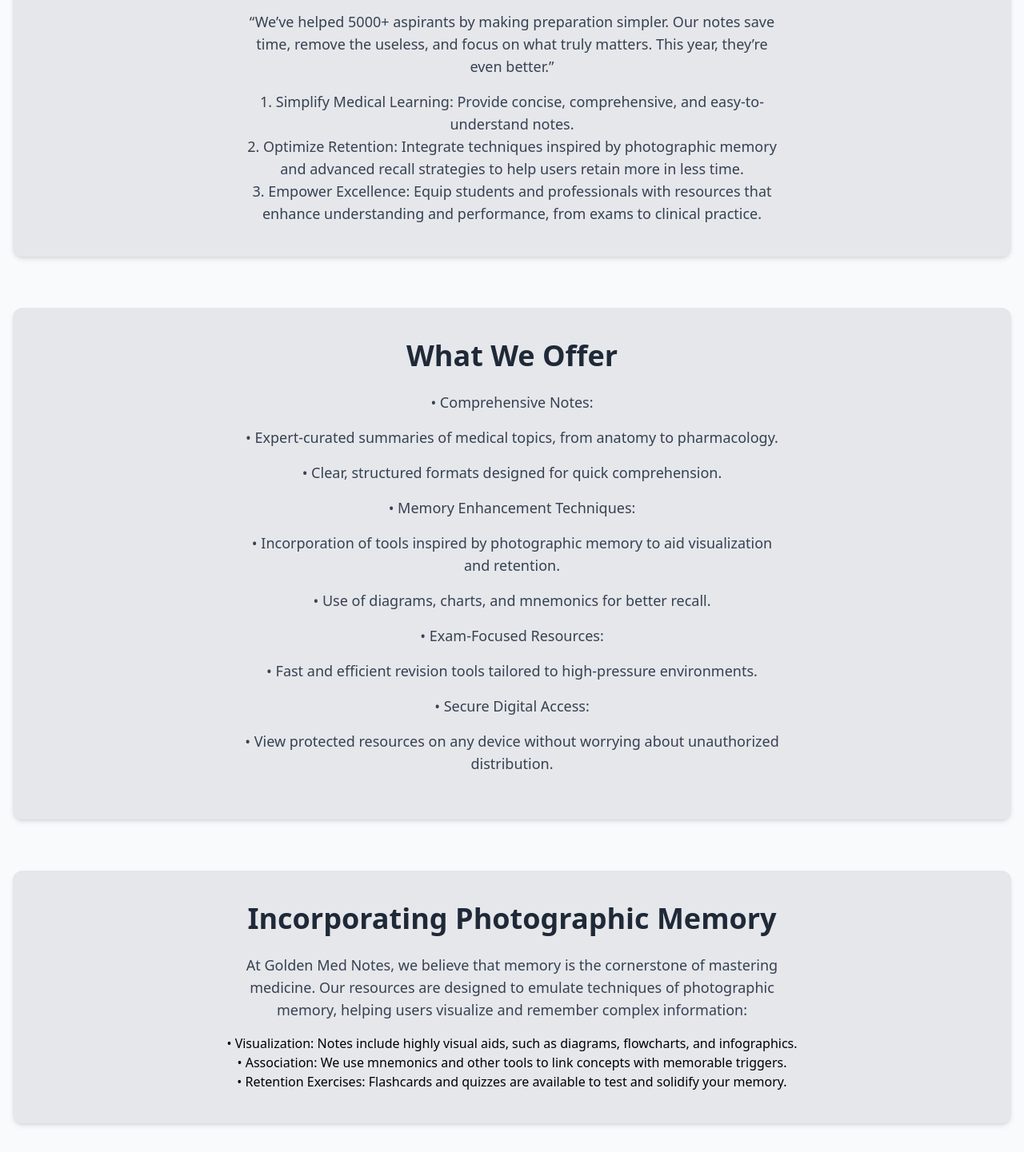
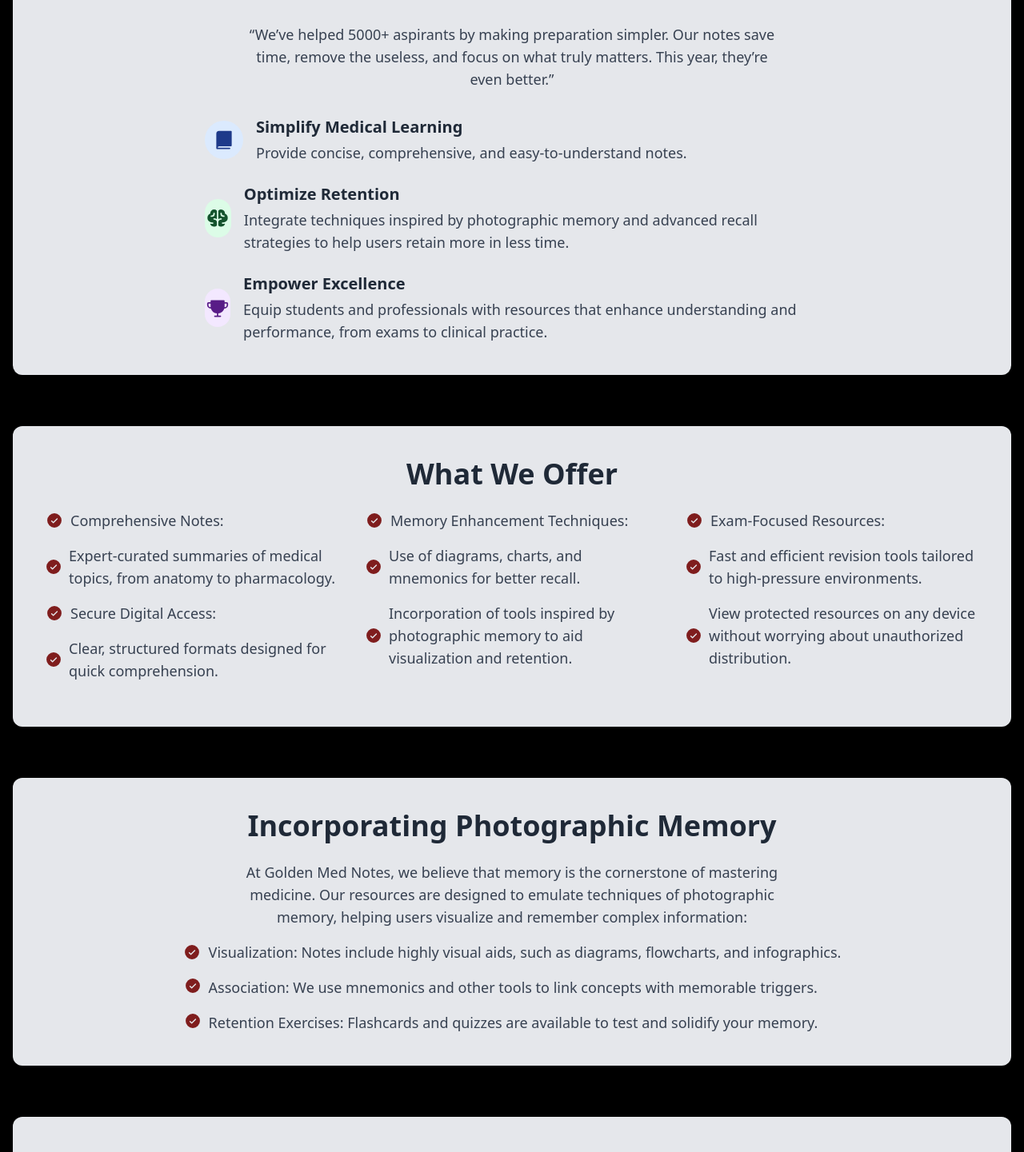
Before and after one commit to pearlorganisation/Golden_Frontend, a React (Vite) app: page /aboutus in a window 1280 px wide. Shown: the part 1315-2756 px from the top of the page at 80% size. Built offline with nearby package versions, Linux system fonts and the light colour scheme; no server answers.

Commit message:
merged anjali with shubham-new

```diff
--- a/src/pages/AboutUs.jsx
+++ b/src/pages/AboutUs.jsx
@@ -1,9 +1,11 @@
 import React from "react";
 import TextAnimation from "../components/TextAnimation";
+import { PiBookFill, PiBrainFill, PiCheckCircleFill, PiClockFill, PiGlobeFill, PiLightbulbFill, PiShieldCheckFill, PiTrophyFill } from "react-icons/pi";
+
 
 const AboutUs = () => {
   return (
-    <div className="bg-gray-50 min-h-screen py-12">
+    <div className="bg-black min-h-screen py-12">
       <div className="container mx-auto px-4">
         {/* Overview Section */}
         <div className="py-20 text-center flex flex-col ">
@@ -24,7 +26,7 @@
             as="p"
             letterAnime={true}
             text="Welcome to Golden Med Notes, your trusted partner in mastering medical concepts efficiently and effectively. We understand the challenges of navigating complex medical knowledge, and we’re here to simplify your learning journey with expertly crafted resources that save time while maximizing retention."
-            classname="text-xl w-3/5 mx-auto leading-8 lowercase"
+            classname="text-xl w-3/5 mx-auto leading-8 lowercase text-white"
             variants={{
               hidden: { filter: "blur(4px)", opacity: 0, y: 20 },
               visible: {
@@ -64,7 +66,7 @@
             text=" Our Vision"
             direction="left"
             lineAnime={true}
-            classname="text-4xl font-semibold capitalize "
+            classname="text-4xl font-semibold capitalize  text-white"
           />
 
           <TextAnimation
@@ -72,7 +74,7 @@
             direction="left"
             letterAnime={true}
             text=" To be the premier resource for medical students and professionals, fostering a community where learning meets excellence through innovative tools and techniques, including memory-boosting strategies."
-            classname="text-xl w-3/5 leading-8 lowercase"
+            classname="text-xl w-3/5 leading-8 lowercase text-white"
             variants={{
               hidden: { filter: "blur(4px)", opacity: 0, y: 20 },
               visible: {
@@ -93,17 +95,16 @@
             text="Our Commitment"
             direction="right"
             lineAnime={true}
-            classname="text-4xl font-semibold capitalize "
+            classname="text-4xl font-semibold capitalize  text-white"
           />
-
 <TextAnimation
   as="p"
   direction="right"
   letterAnime={true}
-            text="We are dedicated to your success, whether you’re preparing for an exam or refreshing your knowledge for clinical practice. With Golden Med Notes, you’re not just learning—you’re building a foundation for excellence. "
-            classname="text-xl w-3/5 leading-5 text-right"
+  text="We are dedicated to your success, whether you’re preparing for an exam or refreshing your knowledge for clinical practice. With Golden Med Notes, you’re not just learning—you’re building a foundation for excellence."
+  classname="text-xl w-full md:w-3/5 leading-8 text-center md:text-right lg:text-right text-white lowercase"
   variants={{
-              hidden: { filter: "blur(4px)", opacity: 0, y: 20, x: 500 },
+    hidden: { filter: "blur(4px)", opacity: 0, y: 20, x: 50 }, // Reduced x value for better visibility on smaller screens
     visible: {
       filter: "blur(0px)",
       opacity: 1,
@@ -114,6 +115,7 @@
     },
   }}
 />
+
         </div>
 
         {/* Mission Section */}
@@ -121,77 +123,175 @@
   <h2 className="text-3xl sm:text-4xl font-bold text-gray-800 text-center mb-6">
     Our Mission
   </h2>
-          <p className="text-gray-700 text-base sm:text-lg text-center max-w-2xl mx-auto mb-4">
-            “We’ve helped 5000+ aspirants by making preparation simpler. Our
-            notes save time, remove the useless, and focus on what truly
-            matters. This year, they’re even better.”
+  <p className="text-gray-700 text-base sm:text-lg text-center max-w-2xl mx-auto mb-8">
+    “We’ve helped 5000+ aspirants by making preparation simpler. Our notes save time, remove the useless, and focus on what truly matters. This year, they’re even better.”
   </p>
-          <h1 className="text-gray-700 text-base sm:text-lg text-center max-w-2xl mx-auto">
-            1. Simplify Medical Learning: Provide concise, comprehensive, and
-            easy-to-understand notes.
+
+  <div className="flex flex-col space-y-6 max-w-3xl mx-auto">
+    {/* Simplify Medical Learning */}
+    <div className="flex flex-row items-center space-x-4">
+      <span className="flex items-center justify-center w-12 h-12 bg-blue-100 rounded-full">
+        <PiBookFill className="text-blue-900" size={28} />
+      </span>
+      <div>
+        <h1 className="text-gray-800 font-semibold text-lg sm:text-xl mb-1">
+          Simplify Medical Learning
         </h1>
+        <p className="text-gray-700 text-base sm:text-lg">
+          Provide concise, comprehensive, and easy-to-understand notes.
+        </p>
+      </div>
+    </div>
 
-          <h1 className="text-gray-700 text-base sm:text-lg text-center max-w-2xl mx-auto">
-            2. Optimize Retention: Integrate techniques inspired by photographic
-            memory and advanced recall strategies to help users retain more in
-            less time.
+    {/* Optimize Retention */}
+    <div className="flex flex-row items-center space-x-4">
+      <span className="flex items-center justify-center w-12 h-12 bg-green-100 rounded-full">
+        <PiBrainFill className="text-green-900" size={28} />
+      </span>
+      <div>
+        <h1 className="text-gray-800 font-semibold text-lg sm:text-xl mb-1">
+          Optimize Retention
         </h1>
+        <p className="text-gray-700 text-base sm:text-lg">
+          Integrate techniques inspired by photographic memory and advanced recall strategies to help users retain more in less time.
+        </p>
+      </div>
+    </div>
 
-          <h1 className="text-gray-700 text-base sm:text-lg text-center max-w-2xl mx-auto">
-            3. Empower Excellence: Equip students and professionals with
-            resources that enhance understanding and performance, from exams to
-            clinical practice.
+    {/* Empower Excellence */}
+    <div className="flex flex-row items-center space-x-4">
+      <span className="flex items-center justify-center w-12 h-12 bg-purple-100 rounded-full">
+        <PiTrophyFill className="text-purple-900" size={28} />
+      </span>
+      <div>
+        <h1 className="text-gray-800 font-semibold text-lg sm:text-xl mb-1">
+          Empower Excellence
         </h1>
+        <p className="text-gray-700 text-base sm:text-lg">
+          Equip students and professionals with resources that enhance understanding and performance, from exams to clinical practice.
+        </p>
+      </div>
+    </div>
+  </div>
 </section>
+
         {/* What we Offer */}
         <section className="bg-gray-200 p-6 sm:p-10 rounded-xl shadow-md mb-16">
+
   <h2 className="text-3xl sm:text-4xl font-bold text-gray-800 text-center mb-6">
     What We Offer
   </h2>
-          <h1 className="text-gray-700 text-base sm:text-lg text-center max-w-2xl mx-auto mb-4">
-            • Comprehensive Notes:
-          </h1>
+  <div>
+  <ul className="grid grid-cols-1 md:grid-cols-3 gap-8">
+    {/* Column 1 */}
+    <div>
+      <li className="text-gray-700 text-base sm:text-lg max-w-2xl mx-auto mb-4">
+        <div className="flex items-center">
+          <span className="flex items-center justify-center w-6 h-6">
+            <PiCheckCircleFill className="text-red-900" size={22} />
+          </span>
+          <span className="ml-2">Comprehensive Notes:</span>
+        </div>
+      </li>
+      <li className="text-gray-700 text-base sm:text-lg max-w-2xl mx-auto mb-4">
+        <div className="flex items-center">
+          <span className="flex items-center justify-center w-6 h-6">
+            <PiCheckCircleFill className="text-red-900" size={22} />
+          </span>
+          <span className="ml-2">
+            Expert-curated summaries of medical topics, from anatomy to pharmacology.
+          </span>
+        </div>
+      </li>
+      <li className="text-gray-700 text-base sm:text-lg max-w-2xl mx-auto mb-4">
+        <div className="flex items-center">
+          <span className="flex items-center justify-center w-6 h-6">
+            <PiCheckCircleFill className="text-red-900" size={22} />
+          </span>
+          <span className="ml-2">Secure Digital Access:</span>
+        </div>
+      </li>
+      <li className="text-gray-700 text-base sm:text-lg max-w-2xl mx-auto mb-4">
+        <div className="flex items-center">
+          <span className="flex items-center justify-center w-6 h-6">
+            <PiCheckCircleFill className="text-red-900" size={22} />
+          </span>
+          <span className="ml-2">Clear, structured formats designed for quick comprehension.</span>
+        </div>
+      </li>
+    </div>
 
-          <h1 className="text-gray-700 text-base sm:text-lg text-center max-w-2xl mx-auto mb-4">
-            • Expert-curated summaries of medical topics, from anatomy to
-            pharmacology.
-          </h1>
+    {/* Column 2 */}
+    <div>
+      <li className="text-gray-700 text-base sm:text-lg max-w-2xl mx-auto mb-4">
+        <div className="flex items-center">
+          <span className="flex items-center justify-center w-6 h-6">
+            <PiCheckCircleFill className="text-red-900" size={22} />
+          </span>
+          <span className="ml-2">Memory Enhancement Techniques:</span>
+        </div>
+      </li>
+      <li className="text-gray-700 text-base sm:text-lg max-w-2xl mx-auto mb-4">
+        <div className="flex items-center">
+          <span className="flex items-center justify-center w-6 h-6">
+            <PiCheckCircleFill className="text-red-900" size={22} />
+          </span>
+          <span className="ml-2">Use of diagrams, charts, and mnemonics for better recall.</span>
+        </div>
+      </li>
 
-          <h1 className="text-gray-700 text-base sm:text-lg text-center max-w-2xl mx-auto mb-4">
-            • Clear, structured formats designed for quick comprehension.
-          </h1>
+      <li className="text-gray-700 text-base sm:text-lg max-w-2xl mx-auto mb-4">
+        <div className="flex items-center">
+          <span className="flex items-center justify-center w-6 h-6">
+            <PiCheckCircleFill className="text-red-900" size={22} />
+          </span>
+          <span className="ml-2">
+            Incorporation of tools inspired by photographic memory to aid visualization and retention.
+          </span>
+        </div>
+      </li>
 
-          <h1 className="text-gray-700 text-base sm:text-lg text-center max-w-2xl mx-auto mb-4">
-            • Memory Enhancement Techniques:
-          </h1>
+    </div>
 
-          <h1 className="text-gray-700 text-base sm:text-lg text-center max-w-2xl mx-auto mb-4">
-            • Incorporation of tools inspired by photographic memory to aid
-            visualization and retention.
-          </h1>
+    {/* Column 3 */}
+    <div>
+      <li className="text-gray-700 text-base sm:text-lg max-w-2xl mx-auto mb-4">
+        <div className="flex items-center">
+          <span className="flex items-center justify-center w-6 h-6">
+            <PiCheckCircleFill className="text-red-900" size={22} />
+          </span>
+          <span className="ml-2">Exam-Focused Resources:</span>
+        </div>
+      </li>
+      <li className="text-gray-700 text-base sm:text-lg max-w-2xl mx-auto mb-4">
+        <div className="flex items-center">
+          <span className="flex items-center justify-center w-6 h-6">
+            <PiCheckCircleFill className="text-red-900" size={22} />
+          </span>
+          <span className="ml-2">
+            Fast and efficient revision tools tailored to high-pressure environments.
+          </span>
+        </div>
+      </li>
 
-          <h1 className="text-gray-700 text-base sm:text-lg text-center max-w-2xl mx-auto mb-4">
-            • Use of diagrams, charts, and mnemonics for better recall.
-          </h1>
+      <li className="text-gray-700 text-base sm:text-lg max-w-2xl mx-auto mb-4">
+        <div className="flex items-center">
+          <span className="flex items-center justify-center w-6 h-6">
+            <PiCheckCircleFill className="text-red-900" size={22} />
+          </span>
+          <span className="ml-2">
+            View protected resources on any device without worrying about unauthorized distribution.
+          </span>
+        </div>
+      </li>
+    </div>
+  </ul>
+</div>
 
-          <h1 className="text-gray-700 text-base sm:text-lg text-center max-w-2xl mx-auto mb-4">
-            • Exam-Focused Resources:
-          </h1>
 
-          <h1 className="text-gray-700 text-base sm:text-lg text-center max-w-2xl mx-auto mb-4">
-            • Fast and efficient revision tools tailored to high-pressure
-            environments.
-          </h1>
+</section>
 
-          <h1 className="text-gray-700 text-base sm:text-lg text-center max-w-2xl mx-auto mb-4">
-            • Secure Digital Access:
-          </h1>
 
-          <h1 className="text-gray-700 text-base sm:text-lg text-center max-w-2xl mx-auto mb-4">
-            • View protected resources on any device without worrying about
-            unauthorized distribution.
-          </h1>
-        </section>
         {/* Photographic Memory */}
         <section className="bg-gray-200 p-6 sm:p-10 rounded-xl shadow-md mb-16">
           <h2 className="text-3xl sm:text-4xl font-bold text-gray-800 text-center mb-6">
@@ -203,51 +303,98 @@
             of photographic memory, helping users visualize and remember complex
             information:
           </p>
-
-          <div className="flex flex-col items-center justify-start">
-            <h1>
-              • Visualization: Notes include highly visual aids, such as
-              diagrams, flowcharts, and infographics.
-            </h1>
-            <h1>
-              • Association: We use mnemonics and other tools to link concepts
-              with memorable triggers.
-            </h1>
-            <h1>
-              • Retention Exercises: Flashcards and quizzes are available to
-              test and solidify your memory.
+          <div className="flex flex-col  w-fit mx-auto space-y-4">
+  <div className="flex items-center">
+    <span className="flex items-center  gap-20justify-center w-6 h-6">
+      <PiCheckCircleFill className="text-red-900 " size={22} />
+    </span>
+    <h1 className="ml-2 text-gray-700 text-base sm:text-lg">
+      Visualization: Notes include highly visual aids, such as diagrams, flowcharts, and infographics.
     </h1>
   </div>
+  <div className="flex items-start">
+    <span className="flex items-center justify-center w-6 h-6">
+      <PiCheckCircleFill className="text-red-900" size={22} />
+    </span>
+    <h1 className="ml-2 text-gray-700 text-base sm:text-lg">
+      Association: We use mnemonics and other tools to link concepts with memorable triggers.
+    </h1>
+  </div>
+  <div className="flex items-start">
+    <span className="flex items-center justify-center w-6 h-6">
+      <PiCheckCircleFill className="text-red-900" size={22} />
+    </span>
+    <h1 className="ml-2 text-gray-700 text-base sm:text-lg">
+      Retention Exercises: Flashcards and quizzes are available to test and solidify your memory.
+    </h1>
+  </div>
+</div>
+
         </section>
   {/* Why Choose Us */}
 <section className="bg-gray-200 p-6 sm:p-10 rounded-xl shadow-md mb-16">
   <h2 className="text-3xl sm:text-4xl font-bold text-gray-800 text-center mb-6">
     Why Choose Us
   </h2>
-          <h1 className="text-gray-700 text-base sm:text-lg text-center mb-4">
-            • Time-Saving: Spend less time searching and more time mastering the
-            material.
+  <div className="flex flex-col md:flex-row gap-2 mx-auto">
+
+  <div className="flex flex-col items-center text-center bg-[#ffff] py-3 rounded-md" style={{boxShadow: "rgba(100, 100, 111, 0.2) 0px 7px 29px 0px"}} >
+    <span className="flex items-center justify-center w-12 h-12 bg-red-100 rounded-full mb-2">
+    <PiClockFill className="text-red-900" size={24} />    </span>
+    <h1 className="text-gray-800 font-semibold text-lg sm:text-xl mb-1">
+    Time-Saving
     </h1>
-          <h1 className="text-gray-700 text-base sm:text-lg text-center  mb-4">
-            • Proven Techniques: Learn using methods inspired by photographic
-            memory for efficient recall.
+    <p className="text-gray-700 text-base sm:text-lg">
+    Spend less time searching and more time mastering the material.
+    </p>
+  </div>
+  {/* Proven Techniques */}
+  <div className="flex flex-col items-center text-center bg-[#ffff] py-3 rounded-md" style={{boxShadow: "rgba(100, 100, 111, 0.2) 0px 7px 29px 0px"}} >
+    <span className="flex items-center justify-center w-12 h-12 bg-red-100 rounded-full mb-2">
+      <PiLightbulbFill className="text-red-900" size={24} />
+    </span>
+    <h1 className="text-gray-800 font-semibold text-lg sm:text-xl mb-1">
+      Proven Techniques
     </h1>
+    <p className="text-gray-700 text-base sm:text-lg">
+      Learn using methods inspired by photographic memory for efficient recall.
+    </p>
+  </div>
+  {/* Accessibility */}
+  <div className="flex flex-col items-center text-center bg-[#ffff] py-3 rounded-md" style={{boxShadow: "rgba(100, 100, 111, 0.2) 0px 7px 29px 0px"}} >
+    <span className="flex items-center justify-center w-12 h-12 bg-red-100 rounded-full mb-2">
+      <PiGlobeFill className="text-red-900" size={24} />
+    </span>
+    <h1 className="text-gray-800 font-semibold text-lg sm:text-xl mb-1">
+      Accessibility
+    </h1>
+    <p className="text-gray-700 text-base sm:text-lg">
+      Digital resources available anytime, anywhere.
+    </p>
+  </div>
+  {/* Expertise You Can Trust */}
+  <div className="flex flex-col items-center text-center bg-[#ffff] py-3 rounded-md" style={{boxShadow: "rgba(100, 100, 111, 0.2) 0px 7px 29px 0px"}} >
+    <span className="flex items-center justify-center w-12 h-12 bg-red-100 rounded-full mb-2">
+      <PiShieldCheckFill className="text-red-900" size={24} />
+    </span>
+    <h1 className="text-gray-800 font-semibold text-lg sm:text-xl mb-1">
+      Expertise You Can Trust
+    </h1>
+    <p className="text-gray-700 text-base sm:text-lg">
+      Our content is developed by medical professionals with years of teaching experience.
+    </p>
+  </div>
+</div>
 
-          <h1 className="text-gray-700 text-base sm:text-lg text-center   mb-4">
-            • Accessibility: Digital resources available anytime, anywhere.
-          </h1>
 
-          <h1 className="text-gray-700 text-base sm:text-lg text-center  mb-4">
-            • Expertise You Can Trust: Our content is developed by medical
-            professionals with years of teaching experience.
-          </h1>
 </section>
+
 
         <h1 className="text-4xl font-bold mt-8 mb-8">
           Golden Med Notes – Where knowledge meets visualization and retention.
         </h1>
         {/* Contact Section */}
-        <section className="bg-blue-950 p-6 sm:p-10 rounded-xl text-white shadow-md">
+        <section className="bg-bl p-6 sm:p-10 rounded-xl text-white shadow-md">
           <h2 className="text-3xl sm:text-4xl font-bold text-center mb-6">
             Contact Information
           </h2>
--- a/src/pages/PricingPage.jsx
+++ b/src/pages/PricingPage.jsx
@@ -87,7 +87,7 @@
             }}
             classname="text-4xl sm:text-5xl font-extrabold capitalize mb-10 text-yellow-600"
           />
-        <p className="text-lg text-gray-600 mt-4">
+        {/* <p className="text-lg text-gray-600 mt-4">
         <TextAnimation
             text="  Select the best plan that suits your needs."
             variants={{
@@ -102,7 +102,7 @@
             classname="text-4xl sm:text-5xl font-extrabold capitalize mb-10"
           />
 
-        </p>
+        </p> */}
       </header>
 
       {/* Pricing Plans Section */}
```
Also changed, not shown: src/pages/DetailPage.jsx (added, +144 -0 lines), src/routes.jsx (+11 -0 lines). Lines whose indentation alone changed are shown as unchanged.
